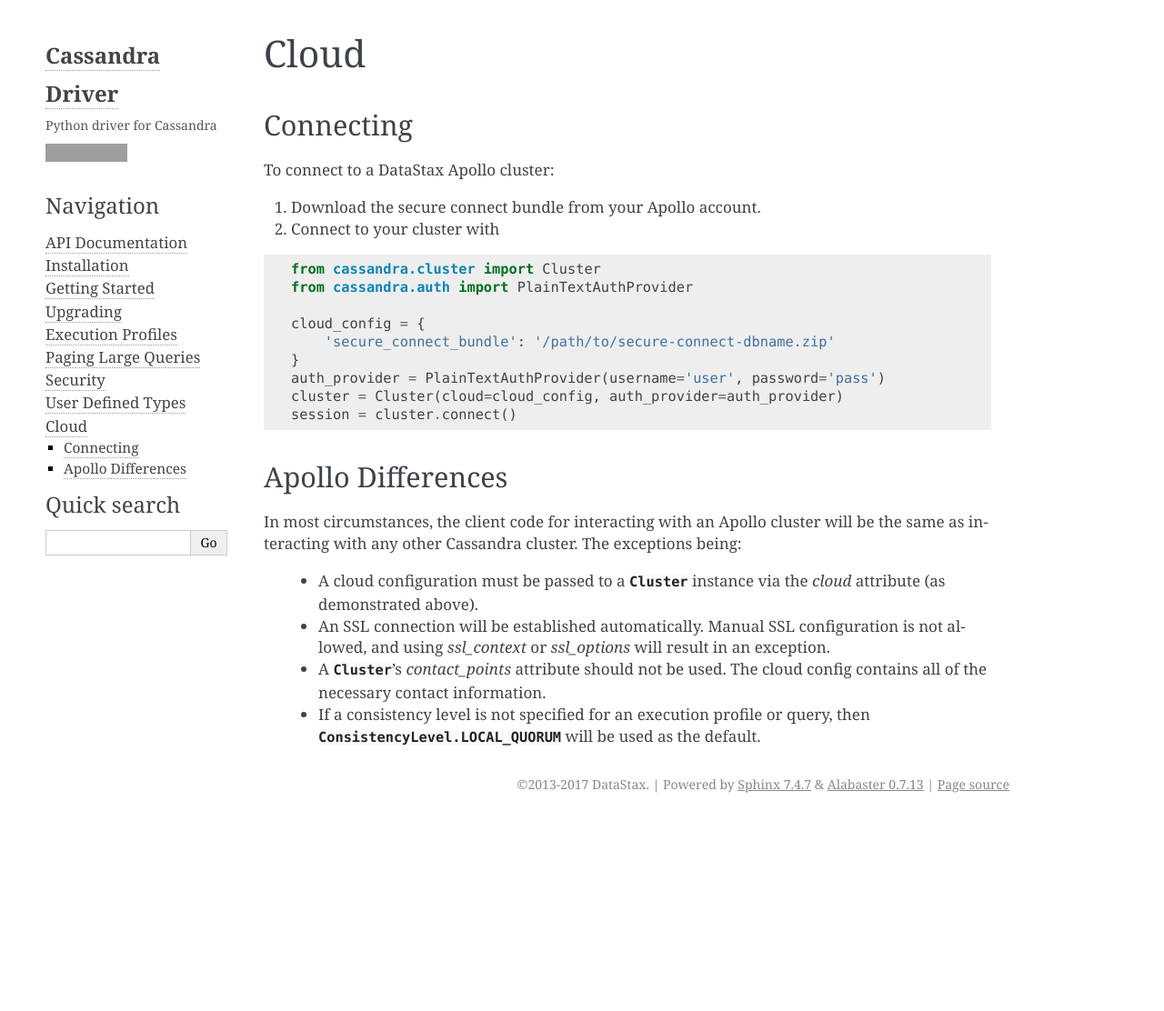
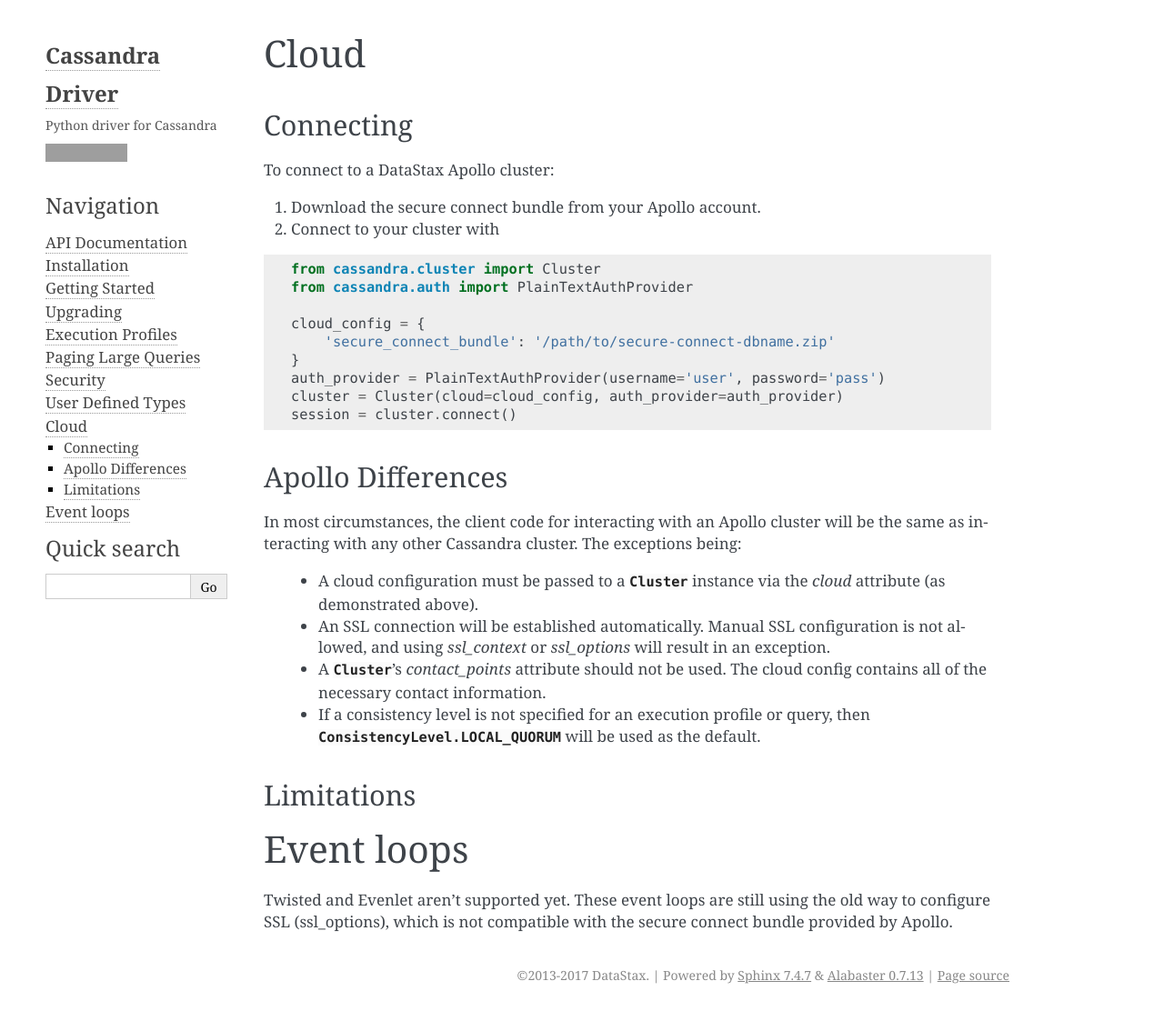
Before and after one commit to datastax/python-driver, a Sphinx documentation site: the page built from docs/cloud.rst, in a window 1280 px wide. Shown: the whole page at 91% size. Built offline with Sphinx 7.4.7, drawn with Linux system fonts in a browser that asks for light colours; pages that are not in the unit, such as notebooks, are missing from menus; the version number could not be read and is left out; before the commit the page ends 902 px from its top, so only the background shows below that; grey boxes are pictures that could not be loaded.

Commit message:
Add event loops cloud limitation

```diff
--- a/docs/cloud.rst
+++ b/docs/cloud.rst
@@ -20,10 +20,19 @@
     session = cluster.connect()
 
 Apollo Differences
-=================
+==================
 In most circumstances, the client code for interacting with an Apollo cluster will be the same as interacting with any other Cassandra cluster. The exceptions being:
 
  * A cloud configuration must be passed to a :class:`~.Cluster` instance via the `cloud` attribute (as demonstrated above).
  * An SSL connection will be established automatically. Manual SSL configuration is not allowed, and using `ssl_context` or `ssl_options` will result in an exception.
  * A :class:`~.Cluster`'s `contact_points` attribute should not be used. The cloud config contains all of the necessary contact information.
  * If a consistency level is not specified for an execution profile or query, then :attr:`.ConsistencyLevel.LOCAL_QUORUM` will be used as the default.
+
+Limitations
+===========
+
+Event loops
+-----------
+
+Twisted and Evenlet aren't supported yet. These event loops are still using the old way to configure
+SSL (ssl_options), which is not compatible with the secure connect bundle provided by Apollo.
```
